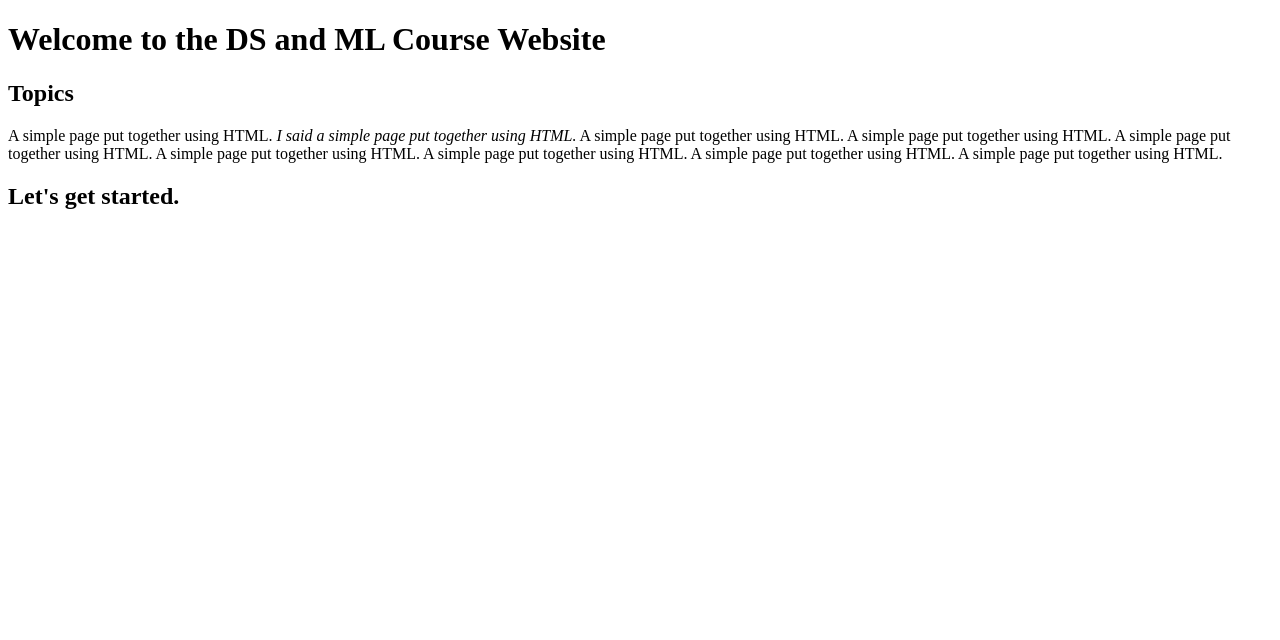
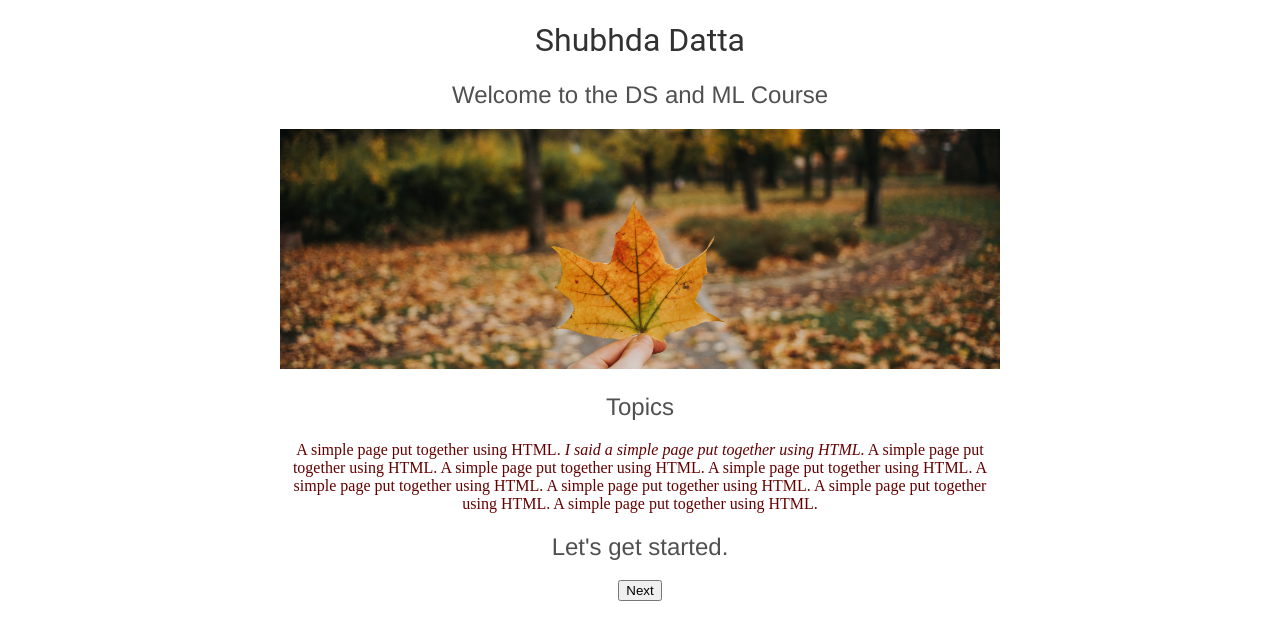
Before and after one commit to shubhda18/TestWebDev, a Flask app: page / in a window 1280 px wide. Shown: the top 640 px of the page. Run offline with Flask 2, Linux system fonts and the light colour scheme.

Commit message:
Applied CSS styles to Webpage.

```diff
--- a/app2.py
+++ /dev/null
@@ -1 +0,0 @@
-print(__name__)
--- a/templates/home.html
+++ b/templates/home.html
@@ -3,6 +3,37 @@
 <html>
 
 <head>
+  <style>
+    h1{
+      text-align: center;
+      font-family: roboto;
+      font-weight: normal;
+      color: rgb(50,50,50)
+
+    }
+    h2{
+      font-family: helvetica;
+      text-align: center;
+      font-weight:normal;
+      color: rgb(80,80,80)
+    }
+    .bodytext{
+      font-family: rosybrown;
+      font: size: 12;
+      color:rgb(100,0,0);
+      text-align:center
+
+    }
+    #banner{
+      width: 100%;
+      object-fit:cover;
+      height:240px
+    }
+    #container{
+      max-width: 720px;
+      margin: 0 auto;
+    }
+    </style>
 
     <title>Shubhda Datta</title>
 
@@ -11,13 +42,21 @@
 </head>
 
 <body>
+  <div id="container">
 
-<h1>Welcome to the DS and ML Course Website</h1>
+  <h1>Shubhda Datta</h1>
+  <h2>Welcome to the DS and ML Course</h2>
+    <img id ="banner" src ="https://testwebdev.shubhdadatta.repl.co/static/portfolio-banner.jpg" >
 
-<h2>Topics</h2>
-<p>A simple page put together using HTML. <em>I said a simple page put together using HTML.</em> A simple page put together using HTML. A simple page put together using HTML. A simple page put together using HTML. A simple page put together using HTML. A simple page put together using HTML. A simple page put together using HTML. A simple page put together using HTML.</p>
+  <h2>Topics</h2>
+  <p class= "bodytext">A simple page put together using HTML. <em>I said a simple page put together using HTML.</em> A simple page put together using HTML. A simple page put together using HTML. A simple page put together using HTML. A simple page put together using HTML. A simple page put together using HTML. A simple page put together using HTML. A simple page put together using HTML.</p>
 
-<h2>Let's get started.</h2>
+
+  <h2>Let's get started.</h2>
+                                                                   </div>
+   <div style ="text-align:center;">
+    <button>Next</button>
+   </div>
 
 </body>
 
```
Also changed, not shown: static/portfolio-banner.jpg (added), 1 other file.
